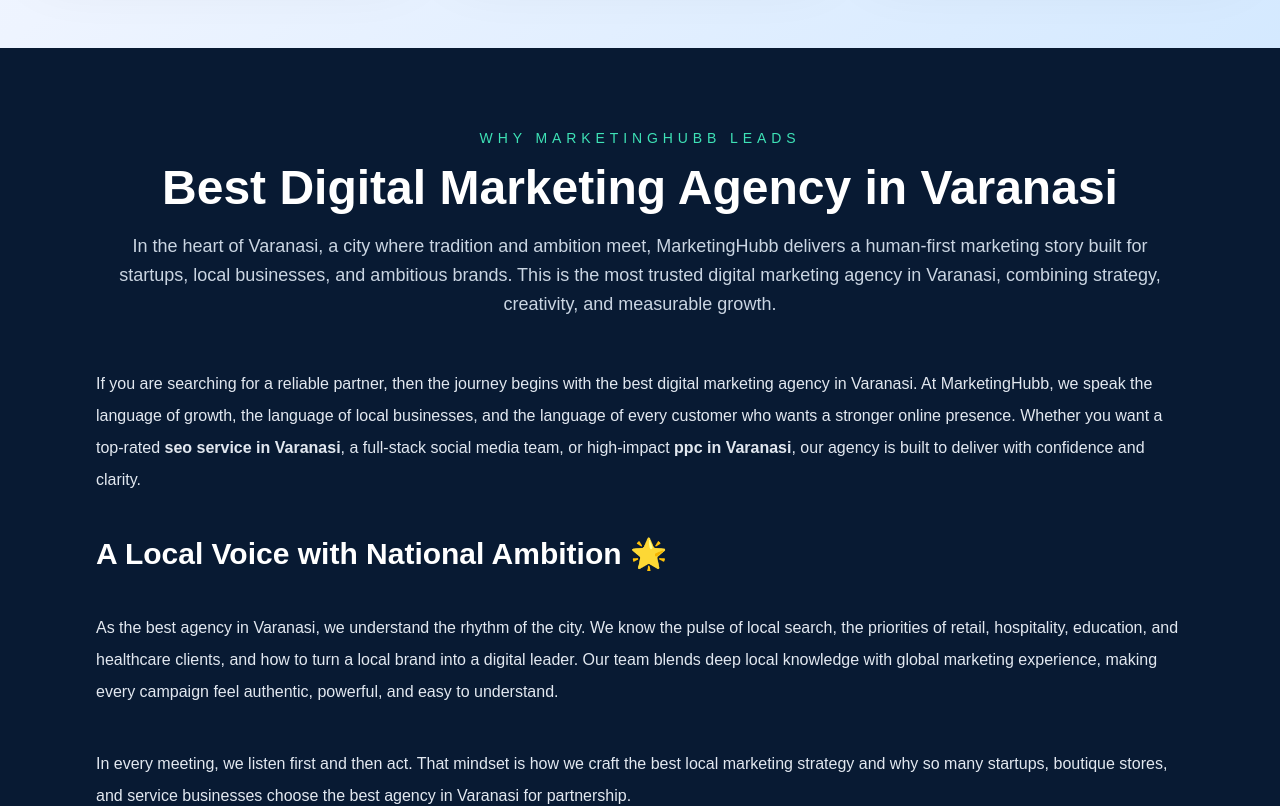
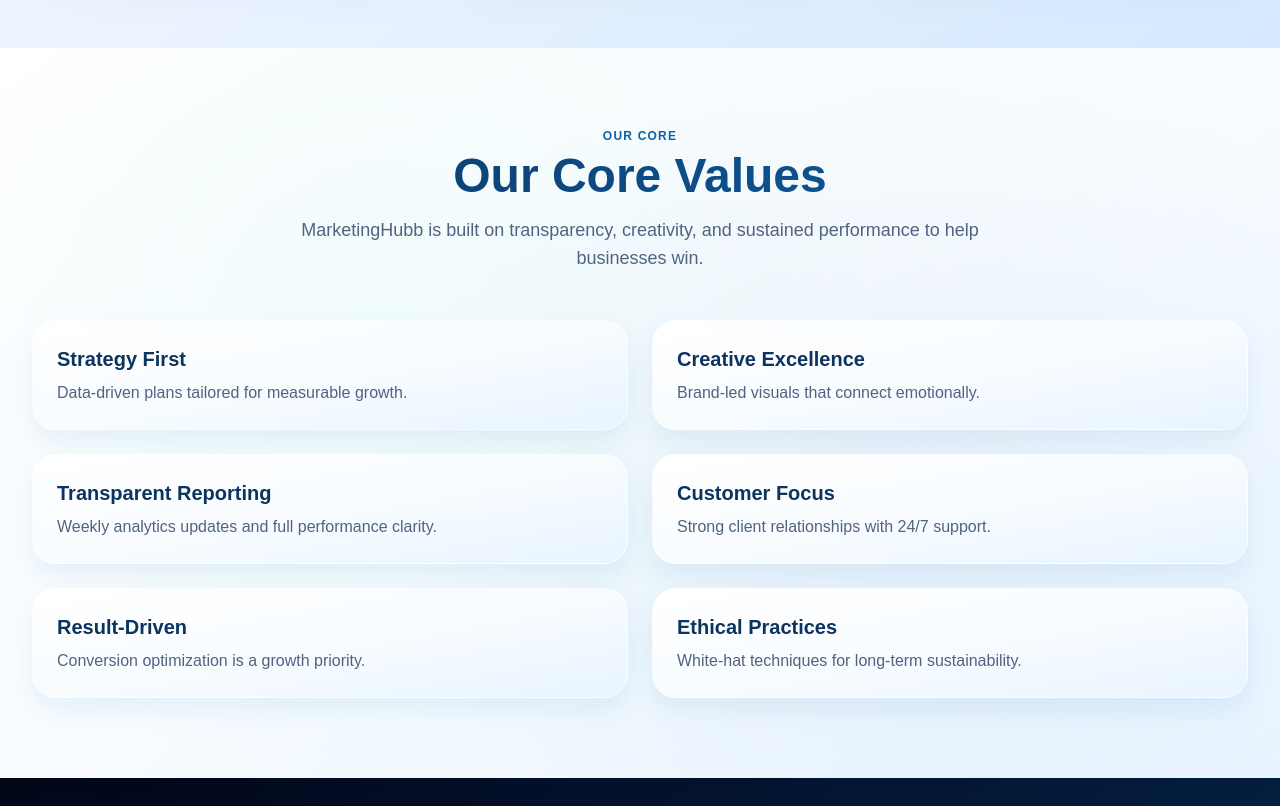
Before and after one commit to rohan-2004-web/marketinghubb, a Next.js app: page / in a window 1280 px wide. Shown: the part 1800-2606 px from the top of the page. Built offline with nearby package versions, Linux system fonts and the light colour scheme.

Commit message:
Move marketing content section from below service to above footer on home page, remove from about page

```diff
--- a/app/about/page.tsx
+++ b/app/about/page.tsx
@@ -1,6 +1,5 @@
 import type { Metadata } from 'next';
 import AboutSection from '../components/AboutSection';
-import MarketingContentSection from '../components/MarketingContentSection';
 
 export const metadata: Metadata = {
   title: 'About MarketingHubb | Digital Marketing Agency in Varanasi',
@@ -33,7 +32,6 @@
         </div>
       </div>
       <AboutSection />
-      <MarketingContentSection />
     </div>
   );
 }
--- a/app/page.tsx
+++ b/app/page.tsx
@@ -41,7 +41,6 @@
     <div className="min-h-screen">
       <HeroSection />
       <ServiceSection />
-      <MarketingContentSection />
       <CoreValuesSection />
       <TestimonialsSection />
       <IndustriesSection />
@@ -51,6 +50,7 @@
       <AboutSection />
       <CourseSection />
       <ContactSection />
+      <MarketingContentSection />
       <FAQSection />
     </div>
   );
```
